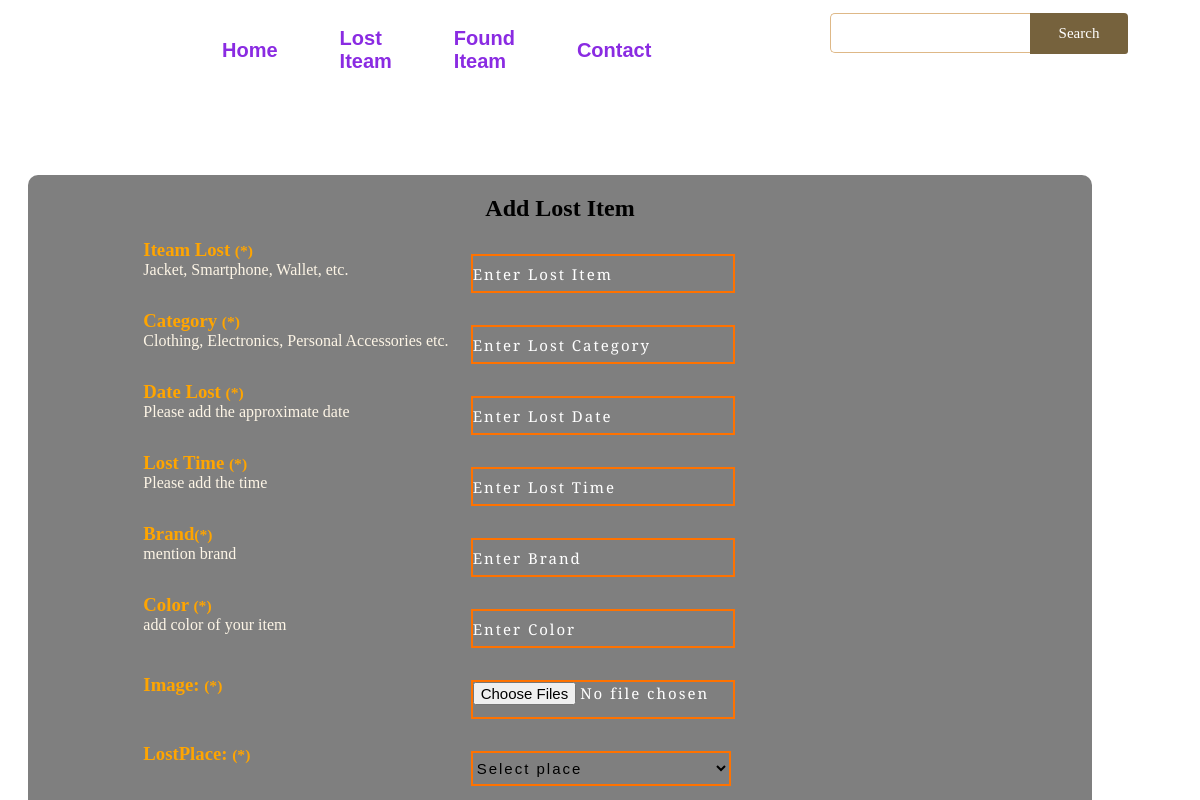
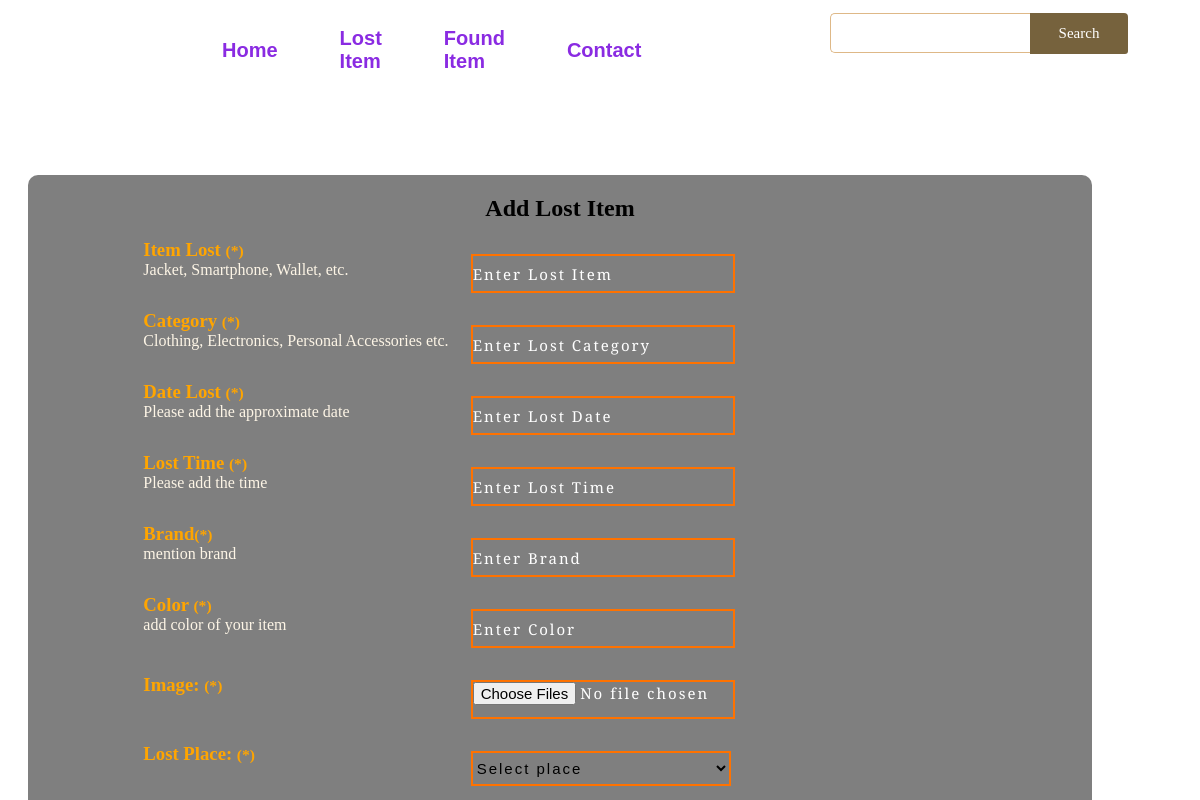
Before and after one commit to AshaDeepika2003/project, a plain HTML site: page Lost Iteam.html in a window 1280 px wide. Shown: the top 800 px of the page, 80-1280 px from the left. Drawn offline with Linux system fonts and the light colour scheme.

Commit message:
Update Lost Iteam.html

```diff
--- a/Lost Iteam.html
+++ b/Lost Iteam.html
@@ -13,8 +13,8 @@
                 <div class="menu">
                     <ul>
                         <li><a href="index.html">Home</a></li>
-                        <li><a href="Lost Iteam.html">Lost Iteam</a></li>
-                        <li><a href="Found Iteam.html">Found Iteam</a></li>
+                        <li><a href="Lost Item.html">Lost Item</a></li>
+                        <li><a href="Found Item.html">Found Item</a></li>
                         <li><a href="contact.html">Contact</a></li>
                     </ul>
                 </div>
@@ -27,7 +27,7 @@
                 <div class="lost" align="center">
                     <h2>Add Lost Item</h2>
                             <table>
-                                <tr><td><h3 style="color: orange">Iteam Lost <small class="required">(*)</small></h5>
+                                <tr><td><h3 style="color: orange">Item Lost <small class="required">(*)</small></h5>
 
                                     <span class="label-info" style="color:oldlace">Jacket, Smartphone, Wallet, etc.</span></td>
                                     <td>
@@ -77,7 +77,7 @@
                                 </td>
                            </tr>
                            <tr>
-                            <td><h3 style="color: orange"> LostPlace: <small class="required">(*)</small></h5>
+                            <td><h3 style="color: orange"> Lost Place: <small class="required">(*)</small></h5>
                             </td>
                             <td>
                                <select class="select">
```
